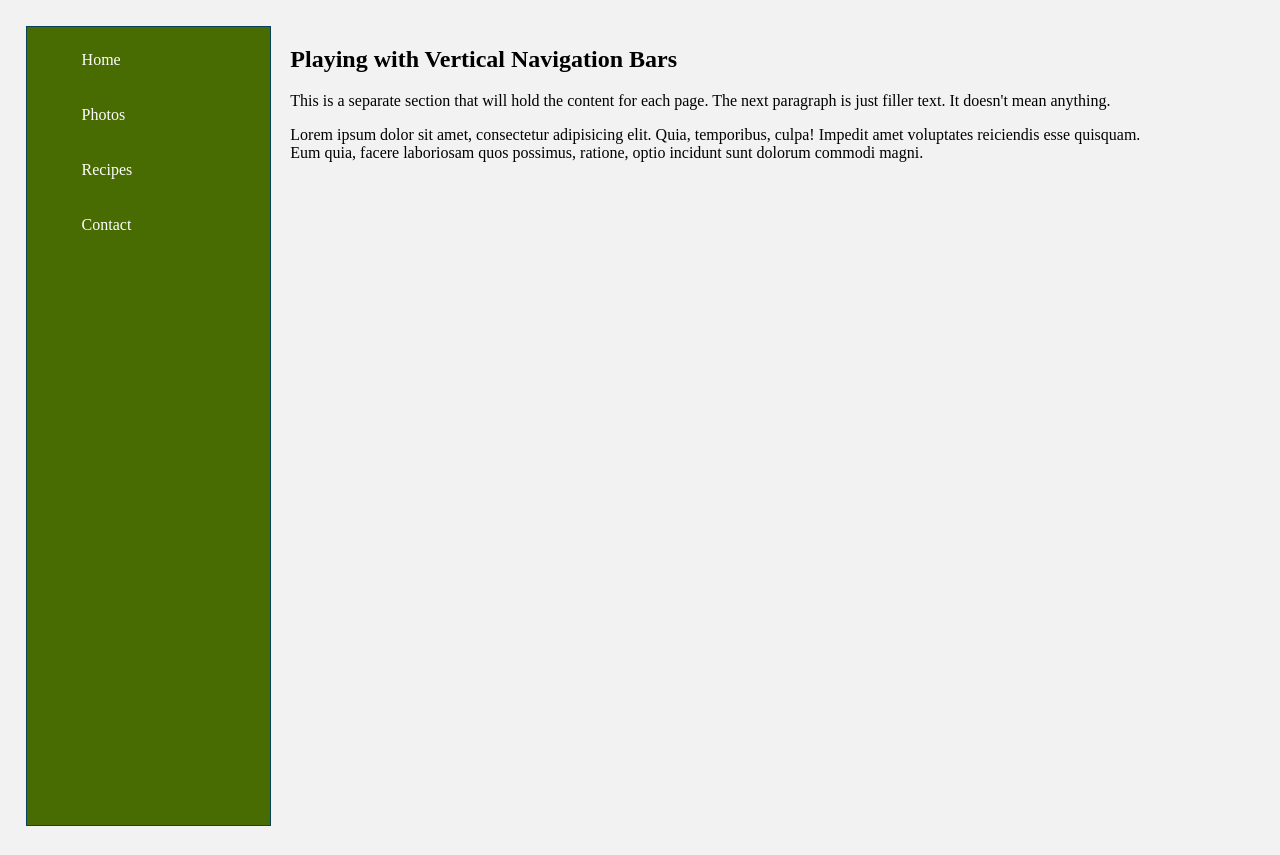
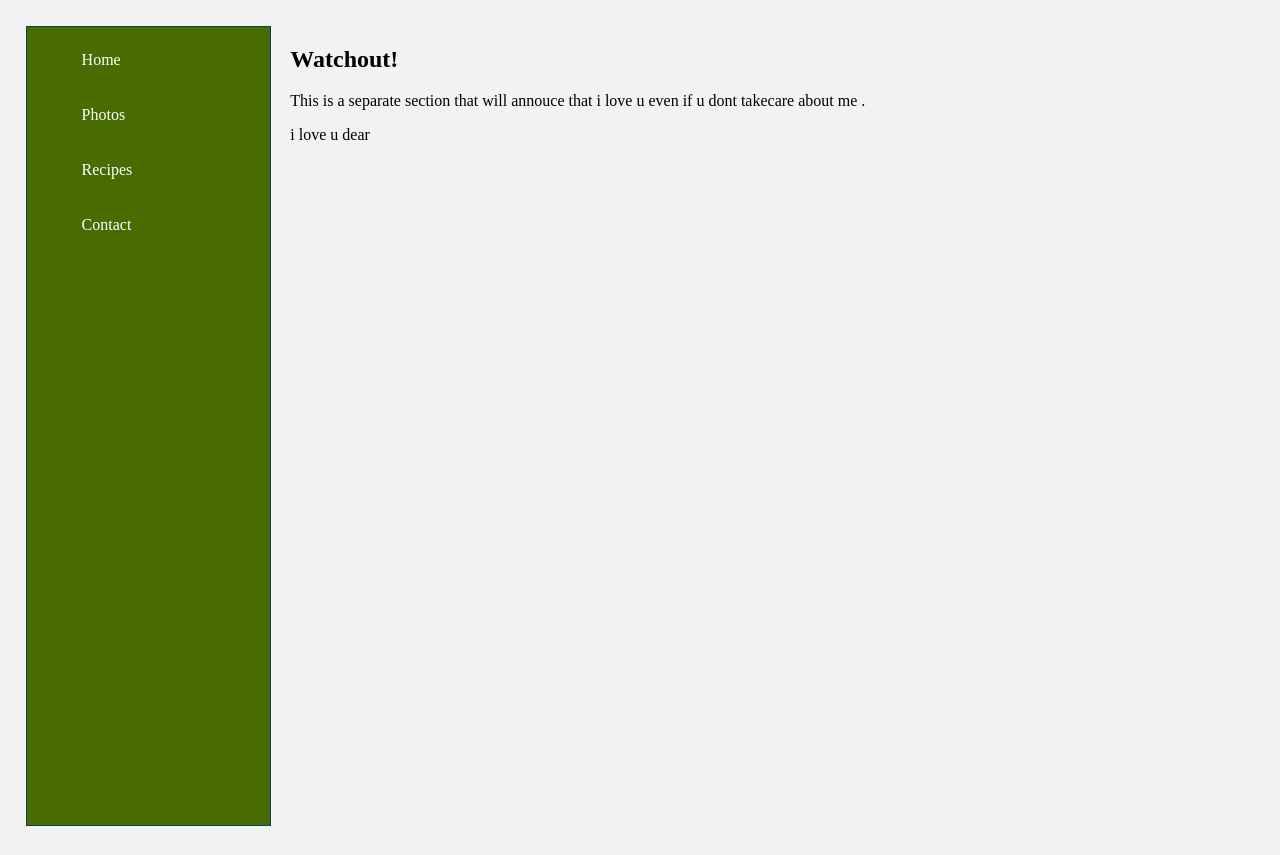
Before and after one commit to webdesign4Anas/webdesign4Anas.github.io, a plain HTML site: page box.html in a window 1280 px wide. Drawn offline with Linux system fonts and the light colour scheme.

Commit message:
Update box.html

```diff
--- a/box.html
+++ b/box.html
@@ -13,11 +13,11 @@
       <a href="https://www.facebook.com">Contact</a>
     </nav>
     <section>
-      <h2>Playing with Vertical Navigation Bars</h2>
+      <h2>Watchout!</h2>
 
-      <p>This is a separate section that will hold the content for each page.  The next paragraph is just filler text. It doesn't mean anything.</p>
+      <p>This is a separate section that will annouce that i love u even if u dont takecare about me .</p>
 
-      <p>Lorem ipsum dolor sit amet, consectetur adipisicing elit. Quia, temporibus, culpa! Impedit amet voluptates reiciendis esse quisquam. Eum quia, facere laboriosam quos possimus, ratione, optio incidunt sunt dolorum commodi magni.</p>
+      <p>i love u dear </p>
     </section>
   </body>
 </html>
```
